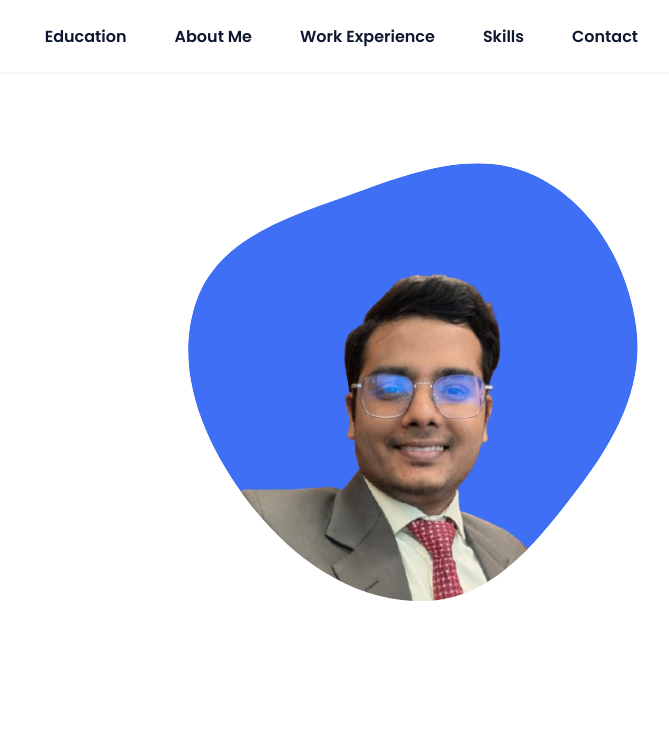
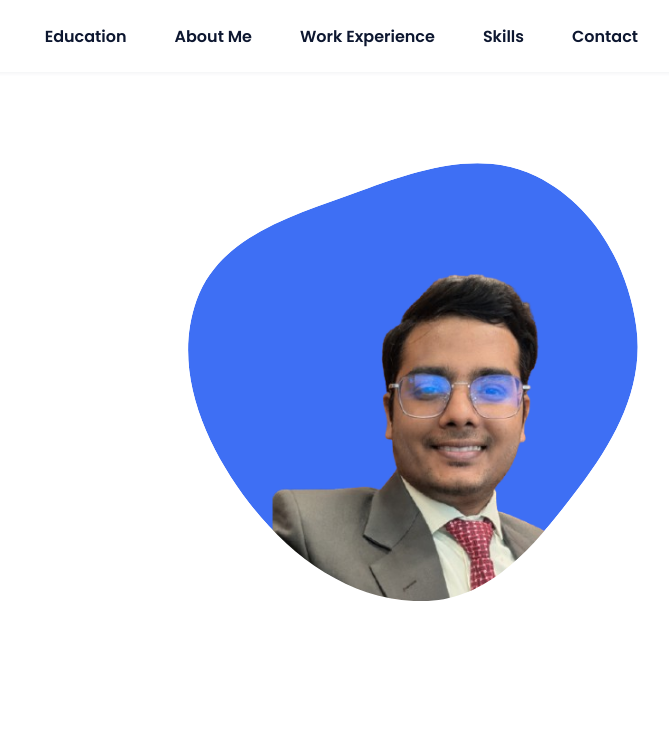
Before and after one commit to sagar221996/SagarGatla.github.io, a plain HTML site: page index.html in a window 1280 px wide. Shown: the top 753 px of the page, 514-1183 px from the left. Drawn offline with nearby package versions, Linux system fonts and the light colour scheme.

Commit message:
Update index.html
changed x of sagar gatla.png

```diff
--- a/index.html
+++ b/index.html
@@ -75,7 +75,7 @@
                         </mask>
                         <g mask="url(#mask0)">
                             <path d="M9.19024 145.964C34.0253 76.5814 114.865 54.7299 184.111 29.4823C245.804 6.98884 311.86 -14.9503 370.735 14.143C431.207 44.026 467.948 107.508 477.191 174.311C485.897 237.229 454.931 294.377 416.506 344.954C373.74 401.245 326.068 462.801 255.442 466.189C179.416 469.835 111.552 422.137 65.1576 361.805C17.4835 299.81 -17.1617 219.583 9.19024 145.964Z"/>
-                            <image class="home__blob-img" x="50" y="104" href="assets/img/Sagar Gatla.png"/>
+                            <image class="home__blob-img" x="90" y="104" href="assets/img/Sagar Gatla.png"/>
                         </g>
                     </svg>
                 </div>
```
